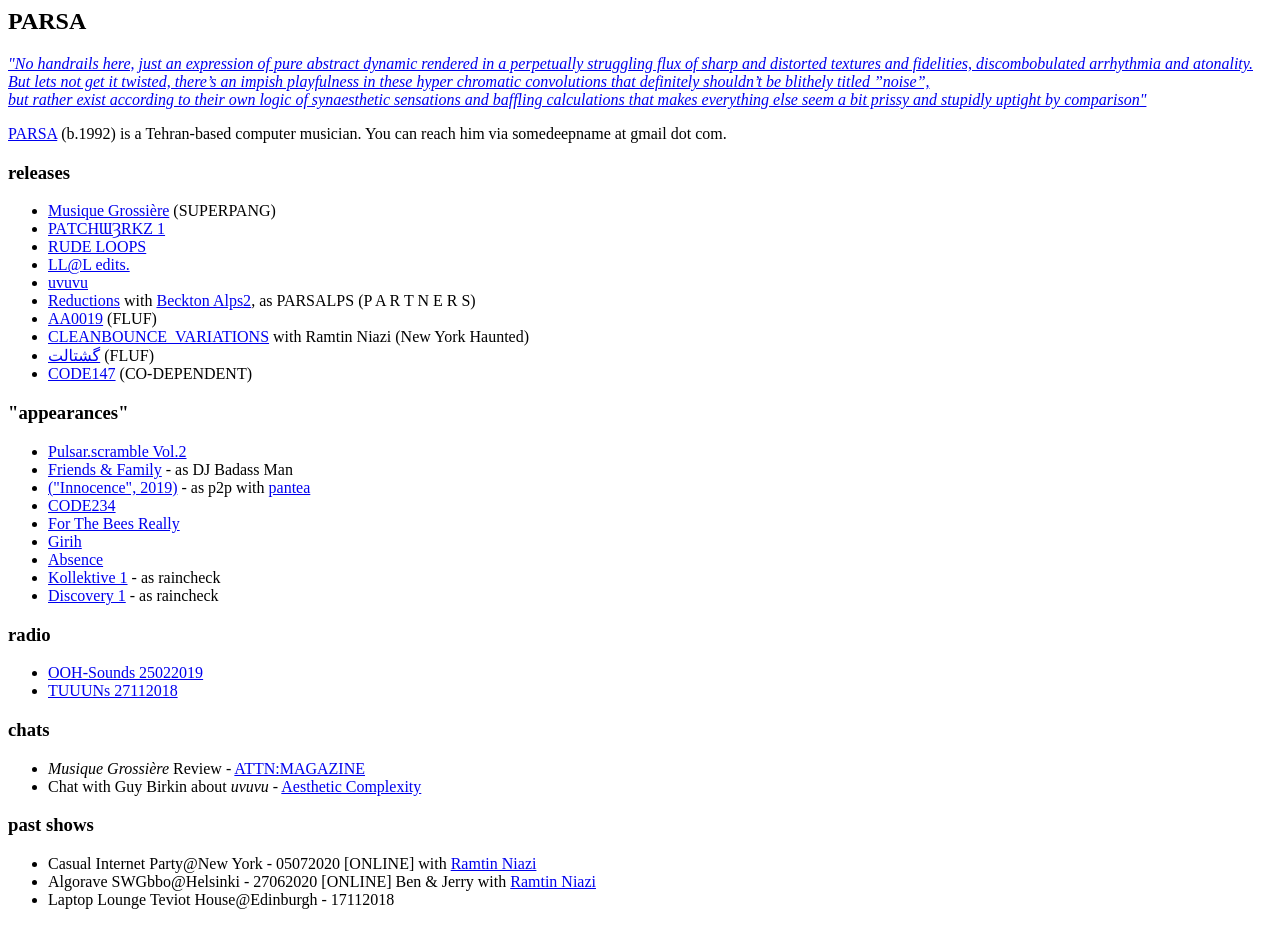
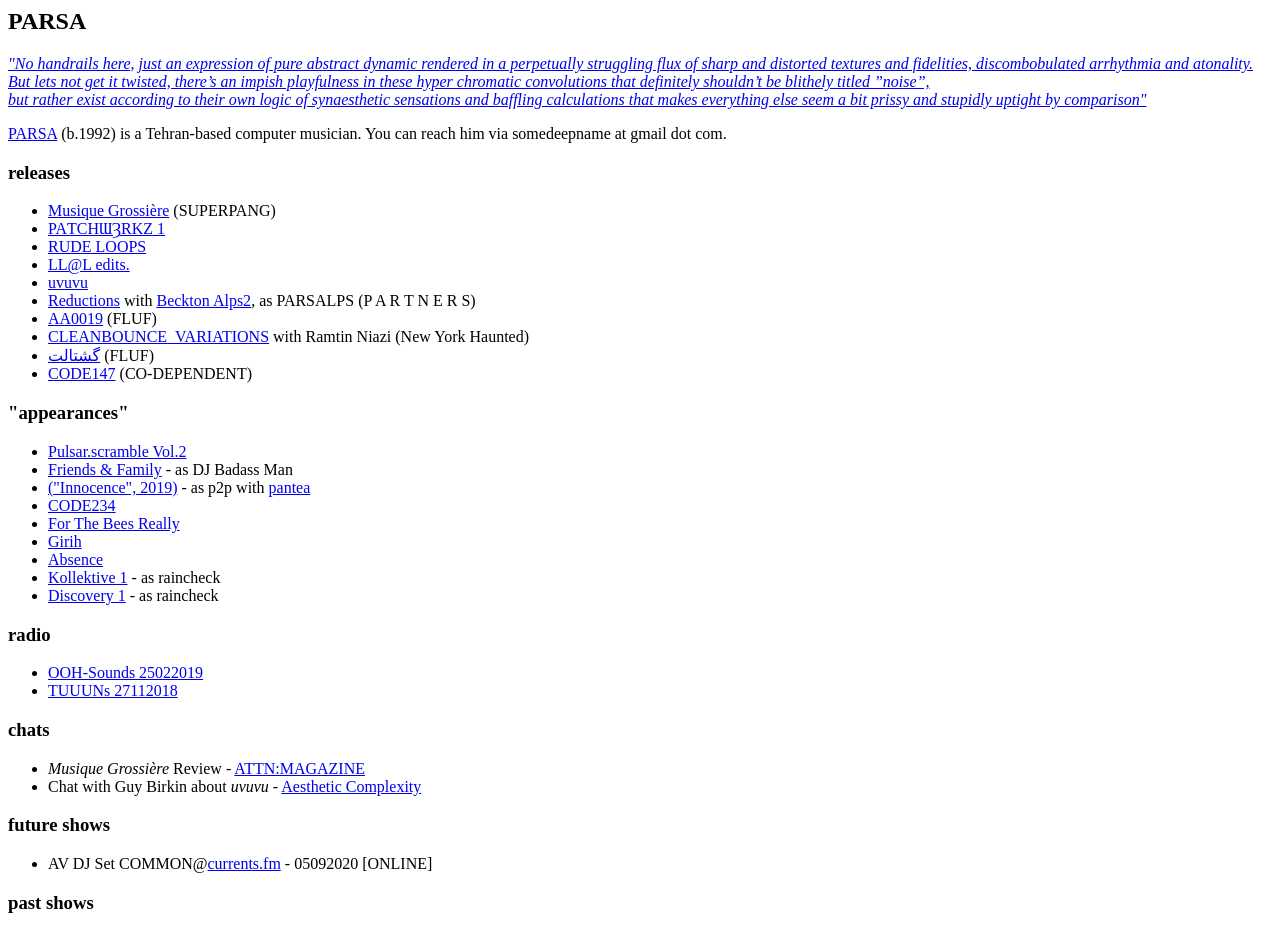
Before and after one commit to raincheque/raincheque.github.io, a plain HTML site: page index.html in a window 1280 px wide. Shown: the top 925 px of the page. Drawn offline with Linux system fonts and the light colour scheme.

Commit message:
common show

```diff
--- a/index.html
+++ b/index.html
@@ -45,6 +45,10 @@
   <li><i>Musique Grossière</i> Review - <a href="https://www.attnmagazine.co.uk/music/14827">ATTN:MAGAZINE </a></li>
   <li>Chat with Guy Birkin about <i>uvuvu</i> - <a href="https://aestheticcomplexity.wordpress.com/2019/05/14/parsa-uvuvu/">Aesthetic Complexity</a></li>
 </ul>
+<h3>future shows</h3>
+<ul>
+  <li>AV DJ Set COMMON@<a href="https://common.currents.fm/">currents.fm</a> - 05092020 [ONLINE]</li>
+</ul>
 <h3>past shows</h3>
 <ul>
   <li>Casual Internet Party@New York - 05072020 [ONLINE] with <a href="https://twitter.com/NiaziRamtin/">Ramtin Niazi</a></li>
```
